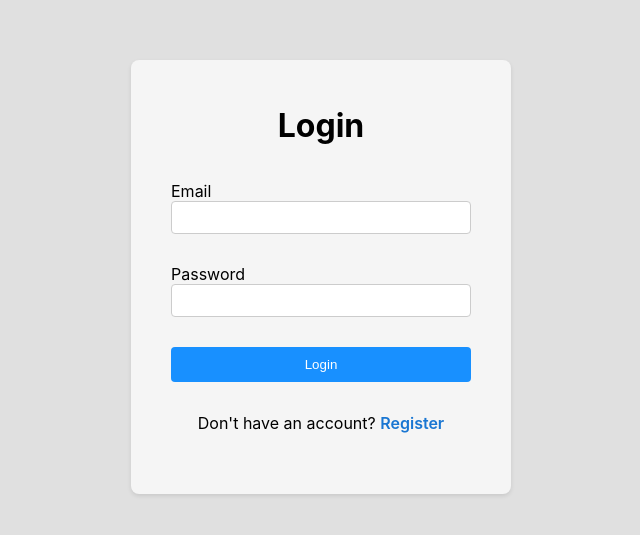
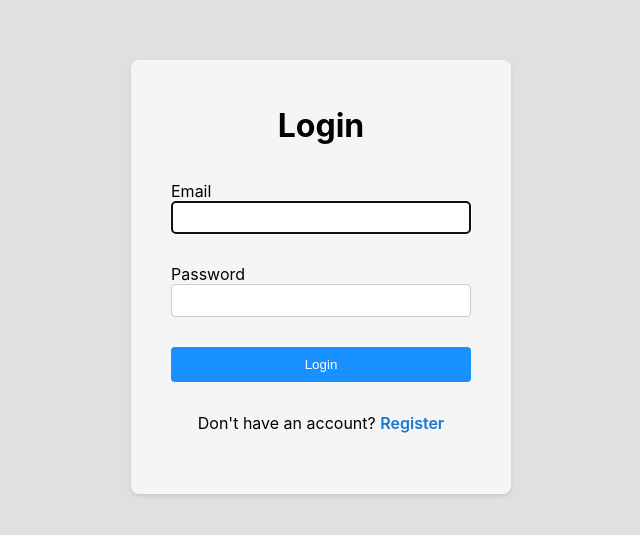
Before and after one commit to GeneCLee6/careermate_frontend, a React (Create React App) app: page /login in a window 1280 px wide. Shown: the part 123-658 px from the top of the page, without its empty margins (319-959 px from the left). Built offline with nearby package versions, Linux system fonts and the light colour scheme.

Commit message:
autoFocus func completed on login and register pages

```diff
--- a/src/components/TextInput.jsx
+++ b/src/components/TextInput.jsx
@@ -1,12 +1,13 @@
-import React from "react";
+import React, { forwardRef } from "react";
 import "./css/TextInput.css";
 
-const TextInput = ({ label, type, value, onChange, error }) => {
+const TextInput = forwardRef(({ label, type, value, onChange, error }, ref) => {
     return (
         <div className="form-item-container">
             <div className="form-item">
                 <label htmlFor={label.toLowerCase()}>{label}</label>
                 <input
+                    ref={ref}
                     type={type}
                     id={label.toLowerCase()}
                     name={label.toLowerCase()}
@@ -17,6 +18,6 @@ const TextInput = ({ label, type, value, onChange, error }) => {
             {error && <p className="error-message">{error}</p>}
         </div>
     );
-};
+});
 
 export default TextInput;
--- a/src/pages/login/index.jsx
+++ b/src/pages/login/index.jsx
@@ -1,6 +1,6 @@
 import React from "react";
 import "./index.css";
-import { useState } from "react";
+import { useEffect, useRef, useState } from "react";
 import TextInput from "../../components/TextInput";
 import useEmail from "../../hooks/useEmail";
 import usePassword from "../../hooks/usePassword";
@@ -14,7 +14,13 @@ const Login = () => {
     const [status, setStatus] = useState("idle");
     const [error, setError] = useState("");
 
+    const inputRef = useRef(null);
+
     const navigate = useNavigate();
+
+    useEffect(() => {
+        inputRef.current.focus();
+    }, []);
 
     function mockLogin(email, password) {
         return new Promise((resolve, reject) => {
@@ -56,6 +62,7 @@ const Login = () => {
                 <h1>Login</h1>
                 <form className="submit-form" onSubmit={handleSubmit}>
                     <TextInput
+                        ref={inputRef}
                         label="Email"
                         type="email"
                         value={email}
--- a/src/pages/register/index.jsx
+++ b/src/pages/register/index.jsx
@@ -1,6 +1,6 @@
 import React from "react";
 import "./index.css";
-import { useState } from "react";
+import { useEffect, useRef, useState } from "react";
 import TextInput from "../../components/TextInput";
 import useEmail from "../../hooks/useEmail";
 import usePassword from "../../hooks/usePassword";
@@ -18,7 +18,13 @@ const Register = () => {
     const [status, setStatus] = useState("idle");
     const [error, setError] = useState("");
 
+    const inputRef = useRef(null);
+
     const navigate = useNavigate();
+
+    useEffect(() => {
+        inputRef.current.focus();
+    }, []);
 
     function mockRegister(name, email, password) {
         return new Promise((resolve) => {
@@ -80,6 +86,7 @@ const Register = () => {
                 <h1>Careermate Register</h1>
                 <form className="submit-form" onSubmit={handleSubmit}>
                     <TextInput
+                        ref={inputRef}
                         label="Name"
                         type="text"
                         value={name}
```
